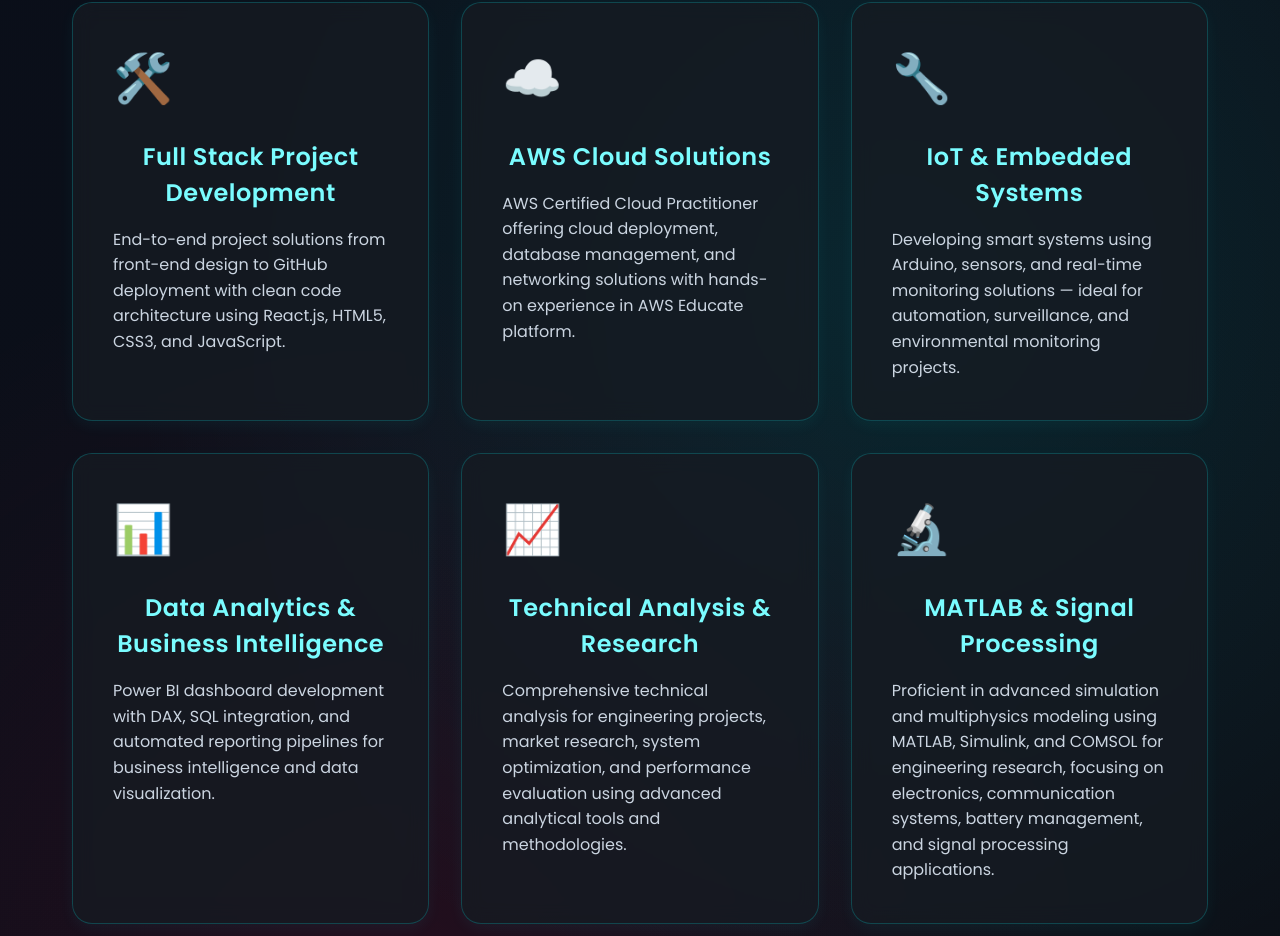
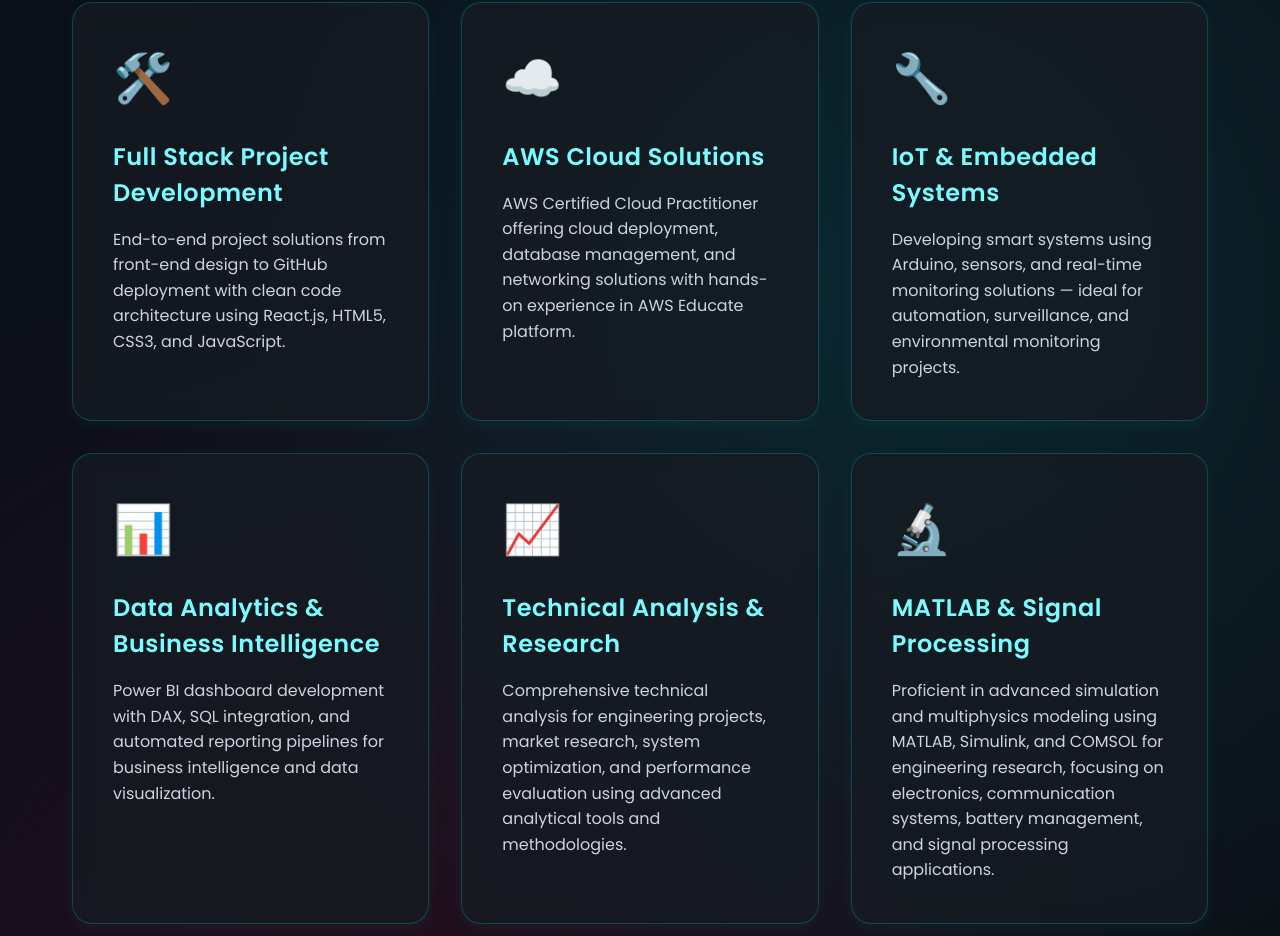
Before and after one commit to RoheetSaha007/Portfolio_Roheet_new, a Next.js app: page / in a window 1280 px wide. Shown: the part 3522-4458 px from the top of the page. Built offline with nearby package versions, Linux system fonts and the light colour scheme.

Commit message:
Update globals.css styles

```diff
--- a/app/globals.css
+++ b/app/globals.css
@@ -871,10 +871,11 @@
   color: #7afcff;
   margin-bottom: 1rem;
   font-weight: 600;
-  text-align: center;
+  text-align: left;   /* restored to left alignment */
   letter-spacing: 0.5px;
   transition: color 0.3s ease;
 }
+
 .service-card:hover h3 {
   color: #00f7ff;
   text-shadow: 0 0 8px rgba(0, 247, 255, 0.6);
@@ -884,12 +885,13 @@
   color: #cbd5e1;
   line-height: 1.6;
   font-size: 1rem;
-  text-align: left;   /* restored to original left alignment */
+  text-align: left;   /* left aligned */
 }
 
 .service-card:hover p {
   color: #e2e8f0;
 }
+
 
 
 .tech-stack {
```
